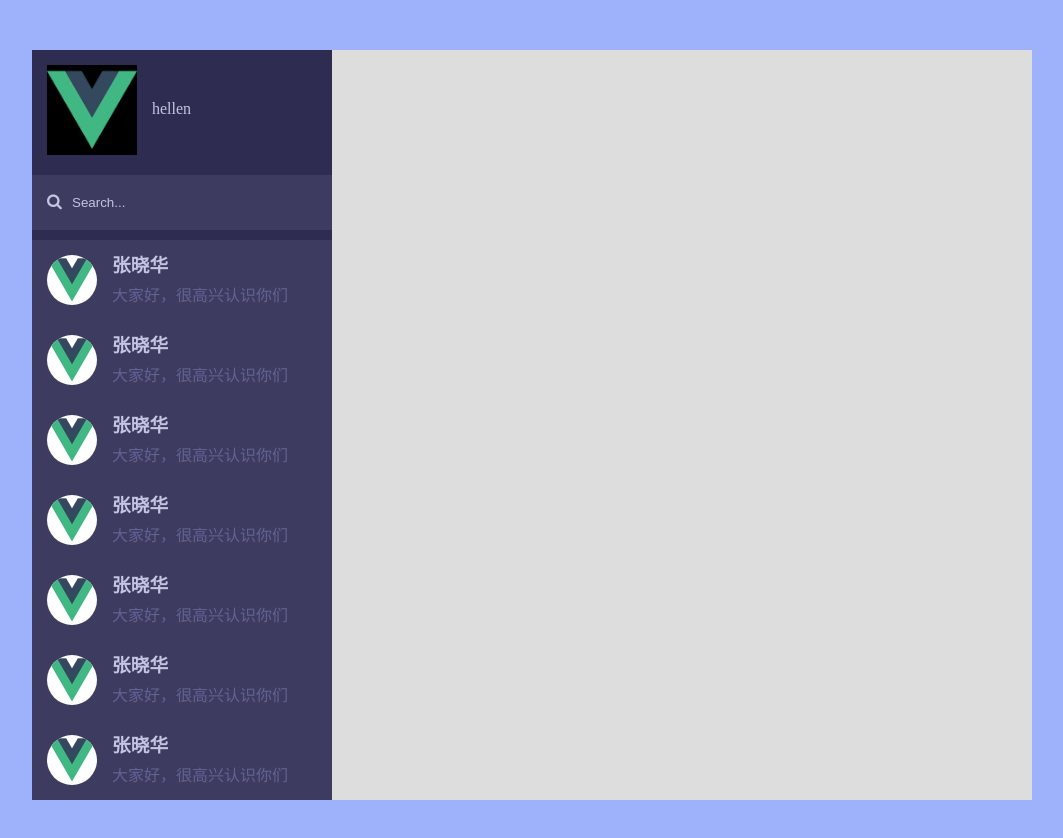
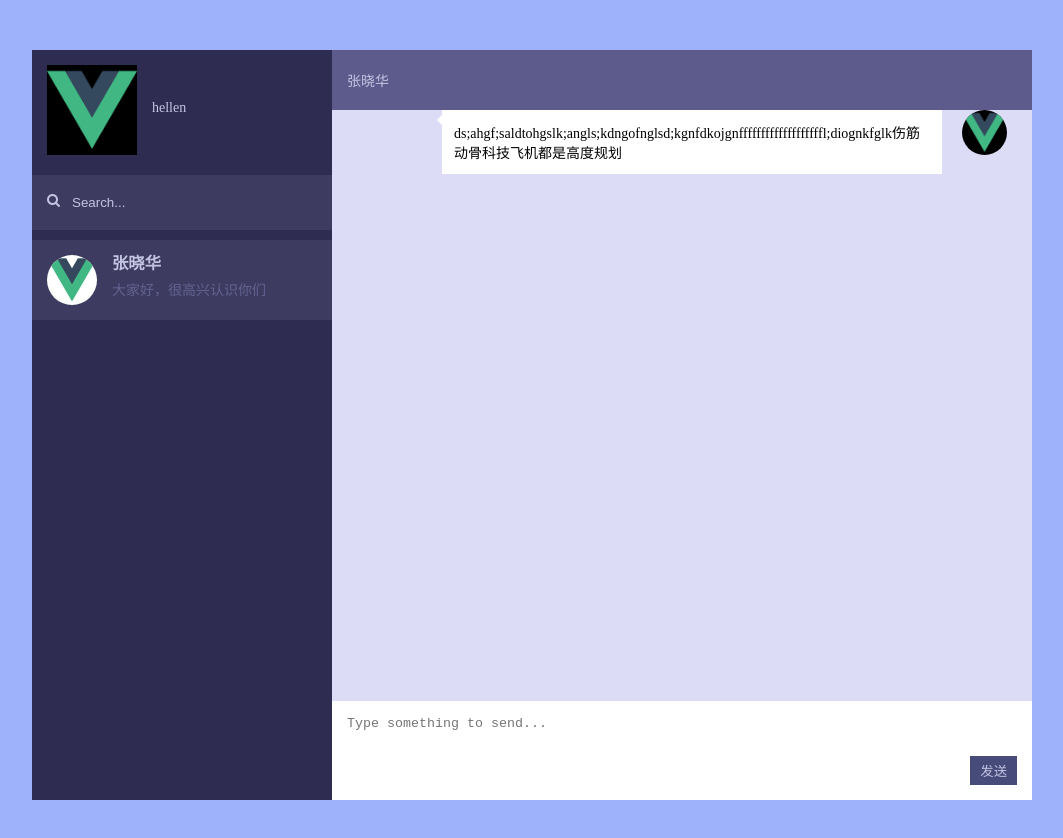
Before and after one commit to mmaohuijun/chat, a Vue app: page / in a window 1280 px wide. Shown: the top 838 px of the page, without its empty margins (108-1171 px from the left). Built offline with nearby package versions, Linux system fonts and the light colour scheme.

Commit message:
update the style of carea and message

```diff
--- a/src/App.vue
+++ b/src/App.vue
@@ -18,5 +18,7 @@ export default {
   background: #9DB2FA;
   padding-top: 50px;
   padding-bottom: 50px;
+  font-size: 14px;
+  font-family: 'Microsoft Yahei';
 }
 </style>
--- /dev/null
+++ b/src/components/carea.vue
@@ -0,0 +1,53 @@
+<template>
+  <div class="carea-box">
+    <textarea placeholder="Type something to send..."></textarea>
+    <div class="send">
+      <button>发送</button>
+    </div>
+  </div>
+</template>
+
+<script>
+export default {
+  name: 'carea',
+  data () {
+    return {}
+  }
+}
+</script>
+
+<style>
+  .carea-box {
+    position: absolute;
+    width: 100%;
+    bottom: 0;
+  }
+  textarea {
+    width: 100%;
+    height: 70px;
+    border: none;
+    outline: none;
+    resize: none;
+    padding: 15px;
+    box-sizing: border-box;
+  }
+  textarea ::-webkit-input-placeholder {
+    font-size: 16px;
+  }
+  .send {
+    height: 30px;
+    width: 100%;
+    background: #fff;
+    margin-top: -5px;
+  }
+  .send button {
+    outline: none;
+    border: none;
+    padding:5px 10px;
+    position: absolute;
+    right: 15px;
+    bottom: 15px;
+    background: #474B7A;
+    color: #C4C4E3;
+  }
+</style>
--- a/src/components/list.vue
+++ b/src/components/list.vue
@@ -9,7 +9,7 @@
 <script>
 export default {
   name: 'list',
-  data() {
+  data () {
     return {
 
     }
--- /dev/null
+++ b/src/components/message.vue
@@ -0,0 +1,54 @@
+<template>
+  <div class="message-box my-msg">
+    <img class="avatar my-msg" src="../assets/logo.png" alt="">
+    <div class="message my-msg">ds;ahgf;saldtohgslk;angls;kdngofnglsd;kgnfdkojgnfffffffffffffffffffl;diognkfglk伤筋动骨科技飞机都是高度规划</div>
+  </div>
+</template>
+
+<script>
+export default {
+  name: 'message'
+}
+</script>
+
+<style>
+  .message-box {
+    margin-top: 5px;
+    width: 600px;
+    height: auto;
+  }
+  img.avatar {
+    width: 45px;
+    height: 45px;
+    border-radius: 50%;
+    background:#000;
+    margin:0px 25px 15px 20px;
+  }
+  .message{
+    background: #fff;
+    width: 500px;
+    position: relative;
+    box-sizing: border-box;
+    padding: 12px;
+    min-height: 25px;
+  }
+  .message:before {
+    content: '';
+    position: absolute;
+    left: -10px;
+    top: 5px;
+    width: 0;
+    height: 0;
+    border-left: 5px solid transparent;
+    border-right: 5px solid #fff;
+    border-top: 5px solid transparent;
+    border-bottom: 5px solid transparent;
+  }
+  .others-msg {
+    float: left;
+  }
+  .my-msg {
+    float: right;
+  }
+
+</style>
--- a/src/components/text.vue
+++ /dev/null
@@ -1,9 +0,0 @@
-<template>
-  <div>text</div>
-</template>
-
-<script>
-export default {
-  name: 'text'
-}
-</script>
--- a/src/components/title.vue
+++ /dev/null
@@ -1,9 +0,0 @@
-<template>
-  <div>title</div>
-</template>
-
-<script>
-export default {
-  name: 'title'
-}
-</script>
--- a/src/view/Page.vue
+++ b/src/view/Page.vue
@@ -2,19 +2,16 @@
   <div class="container">
       <div class="sidebar">
         <card></card>
-        <ul>
-          <list></list>
-          <list></list>
-          <list></list>
-          <list></list>
-          <list></list>
-          <list></list>
+        <ul class="user-list">
           <list></list>
         </ul>
       </div>
       <div class="body">
-        <title></title>
-        <text></text>
+        <div class="header">
+          <span>张晓华</span>
+        </div>
+        <message></message>
+        <carea></carea>
       </div>
     </div>
 </template>
@@ -23,8 +20,8 @@
 
 import card from '../components/card'
 import list from '../components/list'
-import title from '../components/title'
-import text from '../components/text'
+import message from '../components/message'
+import carea from '../components/carea'
 
 export default {
   name: 'Page',
@@ -34,8 +31,8 @@ export default {
   components: {
     card,
     list,
-    title,
-    text
+    message,
+    carea
   }
 }
 </script>
@@ -61,8 +58,24 @@ export default {
   background:#ccc;
 }
 #app .body {
+  position: relative;
   height: 100%;
-  background: #ddd;
+  background: #DCDCF6;
   flex-grow: 1;
 }
+.header {
+  height: 60px;
+  width: 100%;
+  background: #5D5B8C;
+}
+.header span {
+  position: relative;
+  top: 20px;
+  left: 15px;
+  color: #C4C4E3;
+}
+.user-list {
+  background: #2E2C51;
+  height: 560px;
+}
 </style>
```
